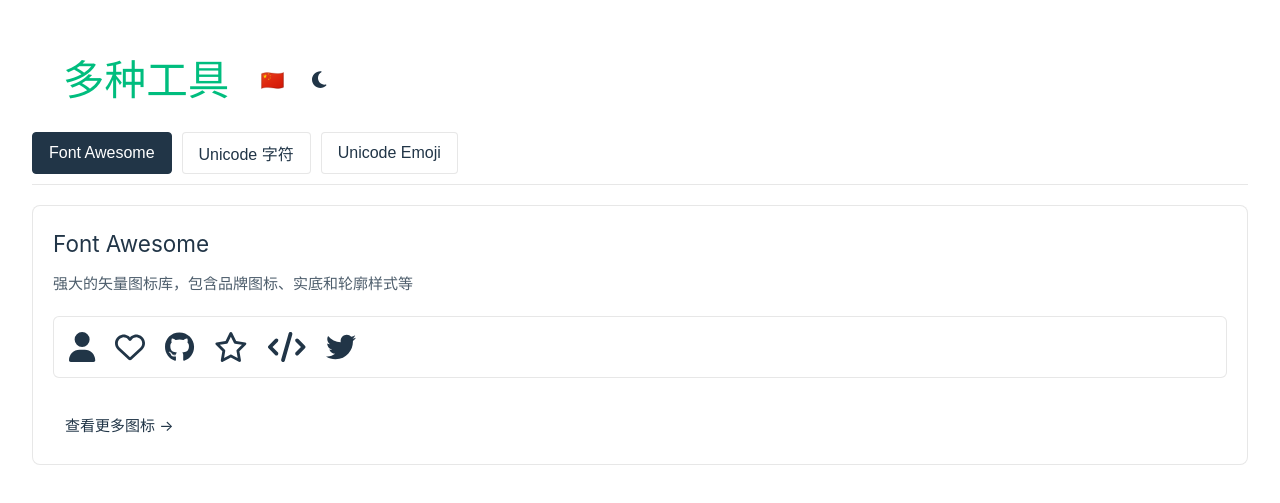
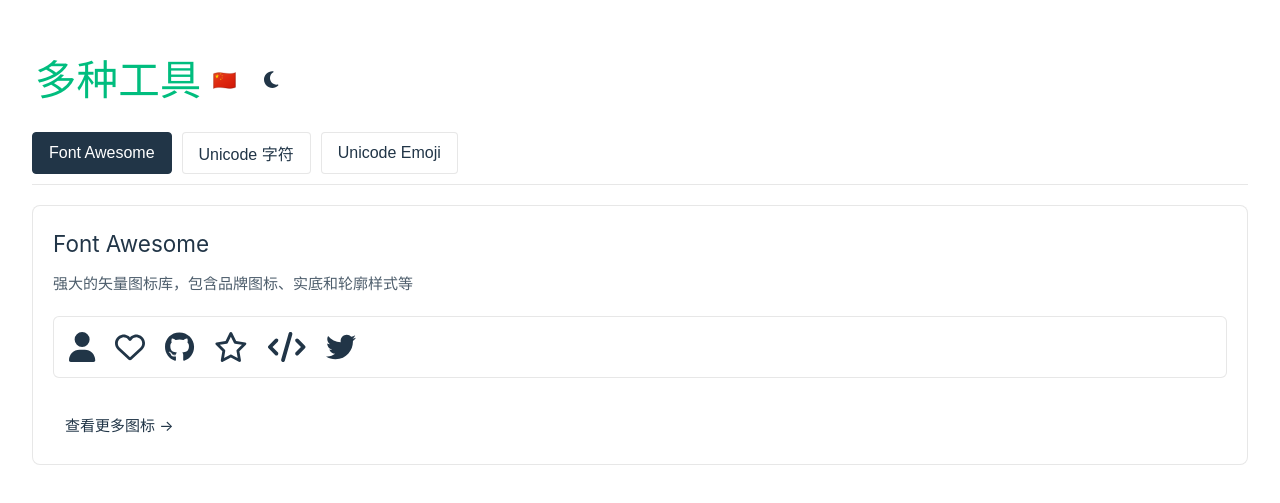
Before and after one commit to getofferhelp/vue-demo, a Vue app: page / in a window 1280 px wide. Shown: the part 133-636 px from the top of the page. Built offline with nearby package versions, Linux system fonts and the light colour scheme; the HTML template or start-up script is replaced by a standard one.

Commit message:
Revert "Update main.css"
This reverts commit ce46e410ef7b922605c61e7603101653f2b70711.

```diff
--- a/src/assets/main.css
+++ b/src/assets/main.css
@@ -33,17 +33,4 @@
     padding: 0 2rem;
     width: 100%;
   }
-
-  .wrapper {
-    max-width: 1080px;
-    margin: 0 auto;
-    width: 100%;
-  }
-
-  .header-content {
-    display: grid;
-    grid-template-columns: 2fr 1fr;
-    gap: 20px;
-    align-items: center;
-  }
 }
```
